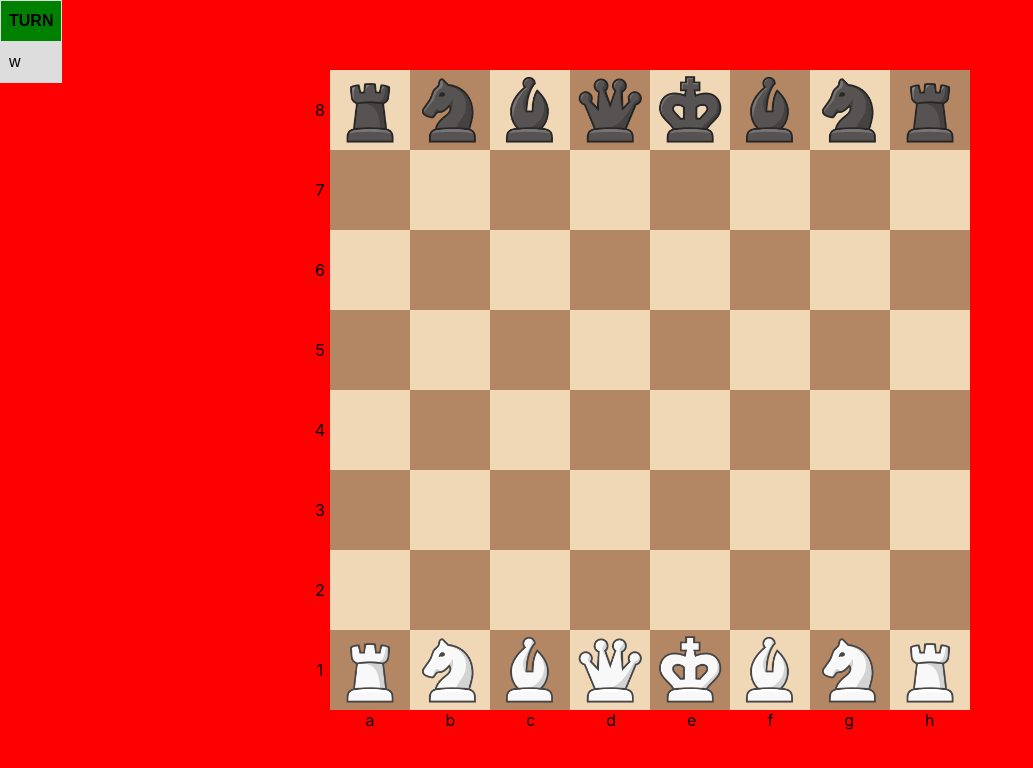
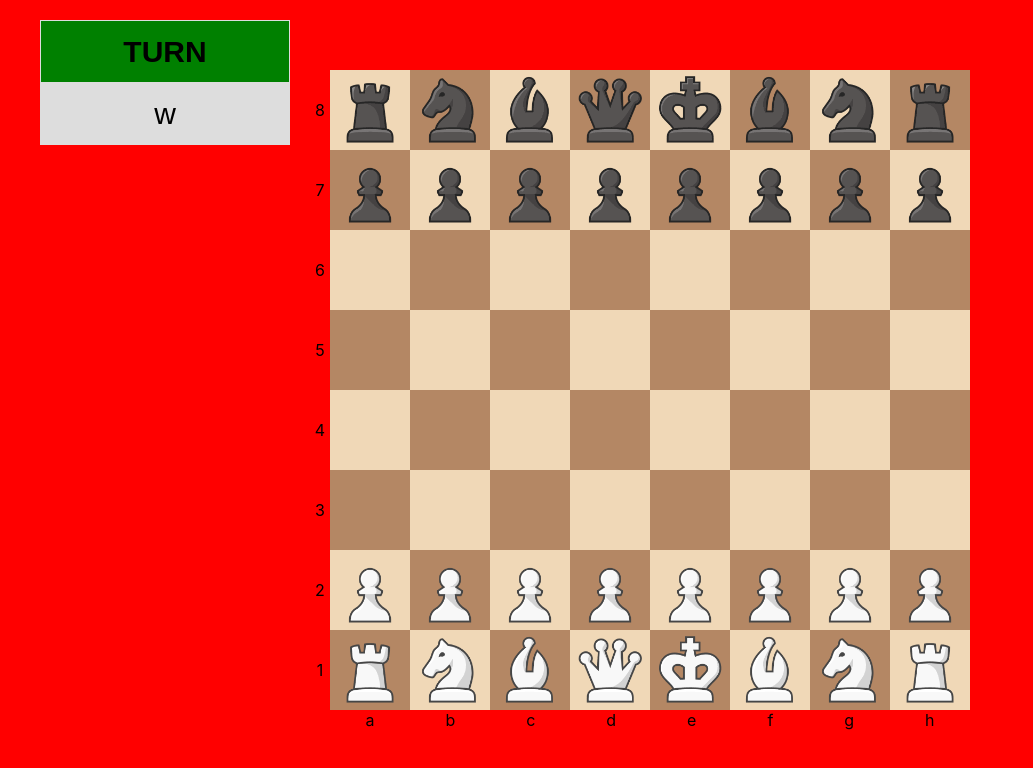
Before and after one commit to hellojyoti03/chess-fd, a React (Vite) app: page / in a window 1280 px wide. Shown: the top 768 px of the page, without its empty margins (0-1033 px from the left). Built offline with nearby package versions, Linux system fonts and the light colour scheme.

Commit message:
move fix pawn and complete movement module

```diff
--- a/src/arbitar/arbitar.js
+++ b/src/arbitar/arbitar.js
@@ -5,6 +5,7 @@ import {
 	getQueenMoves,
 	getPawnMoves,
 	getBishopMoves,
+	getPawnCapture,
 } from "./getMoves";
 let arbitar = {
 	getRegularMove: function ({ position, rank, file, piece }) {
@@ -13,7 +14,11 @@ let arbitar = {
 		if (piece.endsWith("r")) return getRookMoves({ position, piece, rank, file });
 		if (piece.endsWith("q")) return getQueenMoves({ position, piece, rank, file });
 		if (piece.endsWith("k")) return getKingMoves({ position, piece, rank, file });
-		if (piece.endsWith("p")) return getPawnMoves({ position, piece, rank, file });
+		if (piece.endsWith("p"))
+			return [
+				...getPawnMoves({ position, piece, rank, file }),
+				...getPawnCapture({ position, piece, rank, file }),
+			];
 	},
 };
 
--- a/src/arbitar/getMoves.js
+++ b/src/arbitar/getMoves.js
@@ -163,6 +163,34 @@ let getPawnMoves = ({ position, piece, rank, file }) => {
 
 	return moves;
 };
+
+/**
+ * pawn capture rule
+ */
+let getPawnCapture = ({ position, piece, rank, file }) => {
+	const moves = [];
+	const dir = piece === "wp" ? 1 : -1;
+	const enemy = piece[0] === "w" ? "b" : "w";
+
+	// Capture enemy to left
+	if (
+		position?.[rank + dir]?.[file - 1] &&
+		position[rank + dir][file - 1].startsWith(enemy)
+	) {
+		moves.push([rank + dir, file - 1]);
+	}
+
+	// Capture enemy to right
+	if (
+		position?.[rank + dir]?.[file + 1] &&
+		position[rank + dir][file + 1].startsWith(enemy)
+	) {
+		moves.push([rank + dir, file + 1]);
+	}
+
+	return moves;
+};
+
 export {
 	getRookMoves,
 	getKingMoves,
@@ -170,4 +198,5 @@ export {
 	getQueenMoves,
 	getPawnMoves,
 	getBishopMoves,
+	getPawnCapture,
 };
--- a/src/component/board/board.jsx
+++ b/src/component/board/board.jsx
@@ -7,6 +7,7 @@ import { useAppContext } from "../../context/Provider";
 function Board() {
 	const { appState } = useAppContext();
 
+	console.log(appState, "app state history");
 	const currentPosition = appState.position[appState.position.length - 1];
 
 	/**
--- a/src/component/candidate/CandidateMove.jsx
+++ b/src/component/candidate/CandidateMove.jsx
@@ -1,9 +1,8 @@
 import React from "react";
 import { useAppContext } from "../../context/Provider";
 function CandidateMove() {
-	const { appState, dispatch } = useAppContext();
+	const { appState } = useAppContext();
 
-	const currentPosition = appState.position[appState.position.length - 1];
 	// console.log(currentPosition, "current position");
 	return (
 		<div className='candidate_move'>
--- a/src/component/pieces/pieces.jsx
+++ b/src/component/pieces/pieces.jsx
@@ -31,6 +31,7 @@ function pices() {
 
 		const [p, rank, file] = e.dataTransfer.getData("text").split(",");
 
+		console.log(appState.candidateMove, "candidate move");
 		if (appState.candidateMove.find((m) => m[0] === x && m[1] === y)) {
 			newPosition[Number(rank)][Number(file)] = "";
 
--- a/src/helper/helper.js
+++ b/src/helper/helper.js
@@ -1,10 +1,10 @@
 let createPosition = () => {
 	const position = new Array(8).fill("").map((x) => new Array(8).fill(""));
 
-	// for (let i = 0; i < 8; i++) {
-	// 	position[6][i] = "bp";
-	// 	position[1][i] = "wp";
-	// }
+	for (let i = 0; i < 8; i++) {
+		position[6][i] = "bp";
+		position[1][i] = "wp";
+	}
 
 	position[0][0] = "wr";
 	position[0][1] = "wn";
--- a/src/index.css
+++ b/src/index.css
@@ -360,11 +360,12 @@ html::before {
 	top: 0;
 }
 .candidate_move {
+	width: 250px;
 	background-color: green;
 	display: flex;
 	position: absolute;
-	top: 0;
-	left: 0;
+	top: 20px;
+	left: 40px;
 }
 table {
 	font-family: arial, sans-serif;
@@ -375,8 +376,9 @@ table {
 td,
 th {
 	border: 1px solid #dddddd;
-	text-align: left;
+	text-align: center;
 	padding: 8px;
+	font-size: 30px;
 }
 
 tr:nth-child(even) {
@@ -385,6 +387,6 @@ tr:nth-child(even) {
 .own__porn {
 	background-color: #feec48;
 }
-.bg-salmon{
-	background-color: salmon
+.bg-salmon {
+	background-color: salmon;
 }
```
Also changed, not shown: 2 other files (tests, documents, lock files or other folders).
